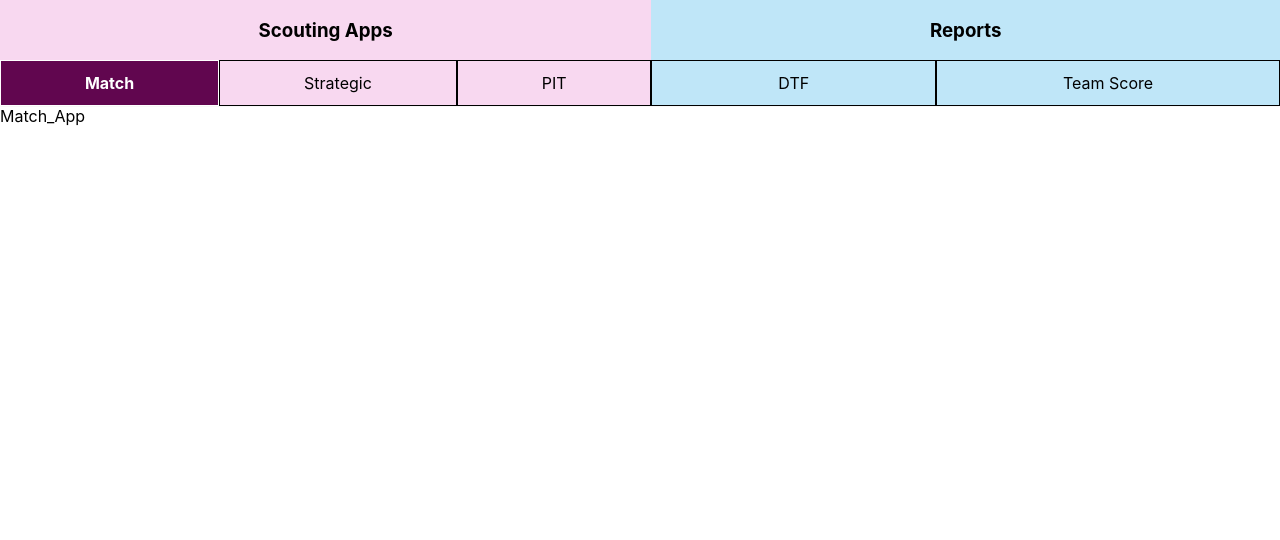
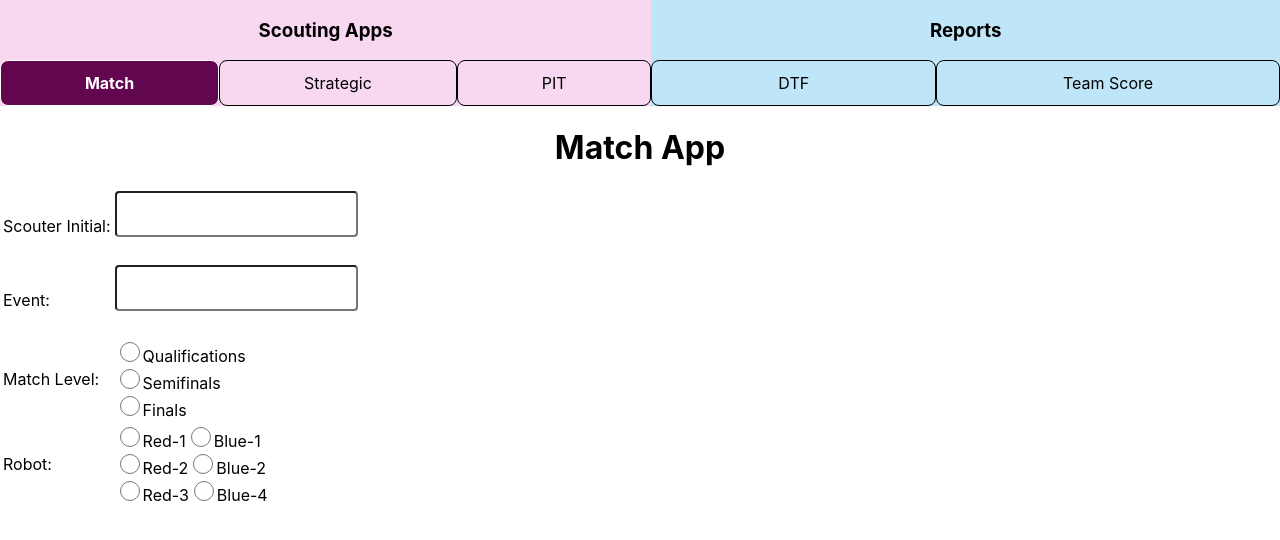
Before and after one commit to yoshist/ScoutingApp, a React (Create React App) app: page /match-app in a window 1280 px wide. Shown: the top 540 px of the page. Built offline with nearby package versions, Linux system fonts and the light colour scheme.

Commit message:
Created a simple form on Match App

```diff
--- a/src/components/Header.css
+++ b/src/components/Header.css
@@ -33,11 +33,12 @@
 }
 
 .menu-item {
-    padding-top: 0.75rem;
-    padding-bottom: 0.75rem;
+    padding-top: 12px;
+    padding-bottom: 12px;
     font-weight: 400;
     border: 1px solid;
     cursor: pointer;
+    border-radius: 8px;
 }
 
 .current-page-app {
--- /dev/null
+++ b/src/pages/Field_Types.css
@@ -0,0 +1,39 @@
+
+.text-field-style {
+    margin-bottom: 24px;
+    padding: 8px 16px 8px 16px;
+    font-size: 16px;
+    line-height: 1.6;
+
+    background-color: white;
+    border-radius: 4px;
+
+    transition-property: all;
+    transition-duration: 150ms;
+    transition-timing-function: ease;
+}
+
+.responsive-div {
+    /* Default  */
+    width: 100%;
+    margin-bottom: 48px;
+
+    /* Medium Screen */
+    @media (min-width: 768px) {
+        width: 67%;
+        margin-bottom: 24px;
+    }
+
+    /* Large screen */
+    @media (min-width: 1024px) {
+        width: 40%;
+        margin-left: 120px;
+
+    }
+
+}
+
+.radio-field-style {
+    height: 20px;
+    width: 20px;
+}
--- a/src/pages/apps/Match_App.jsx
+++ b/src/pages/apps/Match_App.jsx
@@ -1,7 +1,76 @@
-import React from 'react'
+import React from 'react';
+import '../Field_Types.css';
 
 export default function Match_App() {
   return (
-    <div>Match_App</div>
+    <div><h1 align="center">Match App</h1>
+
+      <form>
+        <div>
+          <table>
+            <tr>
+              <td >
+                <label for="scouting-initial">Scouter Initial: </label>
+              </td>
+              <td>
+                <input className="text-field-style" type="text" id="scouting-initial" name="Scouting_Initial"/>
+              </td>
+            </tr>
+
+            <tr>
+              <td>
+                <label for="event">Event: </label>
+              </td>
+              <td>
+              <input className="text-field-style" type="text" id="event" name="Event"/>
+              </td>
+            </tr>
+
+            <tr>
+              <td>
+                <label for="match-level">Match Level: </label>
+              </td>
+              <td>
+                <input className="radio-field-style" type="radio" id="Qualifications" name="Match_Level" value="Qualifications"/>
+                <label>Qualifications</label><br />
+                <input className="radio-field-style" type="radio" id="Semifinals" name="Match_Level" value="Semifinals"/>
+                <label>Semifinals</label> <br />
+                <input className="radio-field-style" type="radio" id="Finals" name="Match_Level" value="Finals" />
+                <label>Finals</label>
+              </td>
+            </tr>
+
+            <tr>
+              <td>
+                <label for="Robot">Robot: </label>
+              </td>
+              <td>
+                <input className="radio-field-style" type="radio" id="Robot-Red1" name="Robot" value="Red 1"/>
+                <label>Red-1</label>
+
+                <input className="radio-field-style" type="radio" id="Robot-Blue1" name="Robot" value="Blue 1"/>
+                <label>Blue-1</label><br/>
+
+                <input className="radio-field-style" type="radio" id="Robot-Red2" name="Robot" value="Red 2"/>
+                <label>Red-2</label>
+
+                <input className="radio-field-style" type="radio" id="Robot-Blue1" name="Robot" value="Blue 2"/>
+                <label>Blue-2</label><br/>
+
+                <input className="radio-field-style" type="radio" id="Robot-Red3" name="Robot" value="Red 3"/>
+                <label>Red-3</label>
+
+                <input className="radio-field-style" type="radio" id="Robot-Blue4" name="Robot" value="Blue 4"/>
+                <label>Blue-4</label>
+              </td>
+            </tr>
+
+          </table>
+        </div>
+
+      </form>
+
+
+    </div>
   )
 }
```
